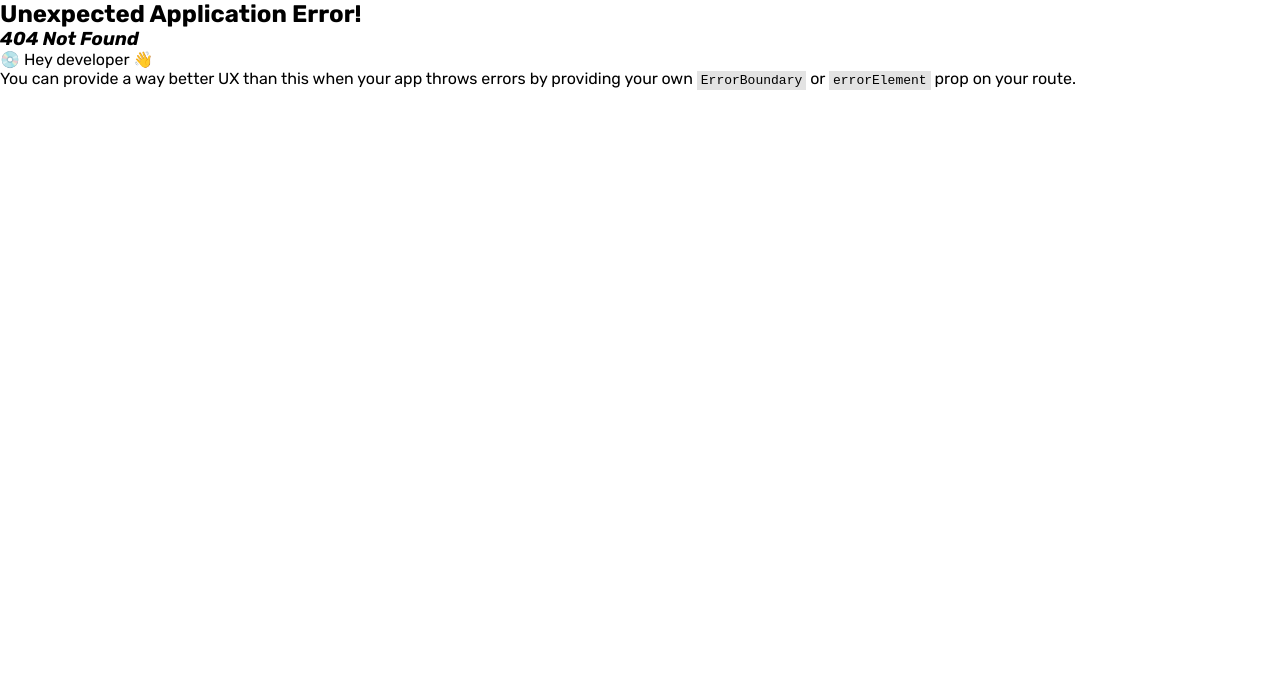
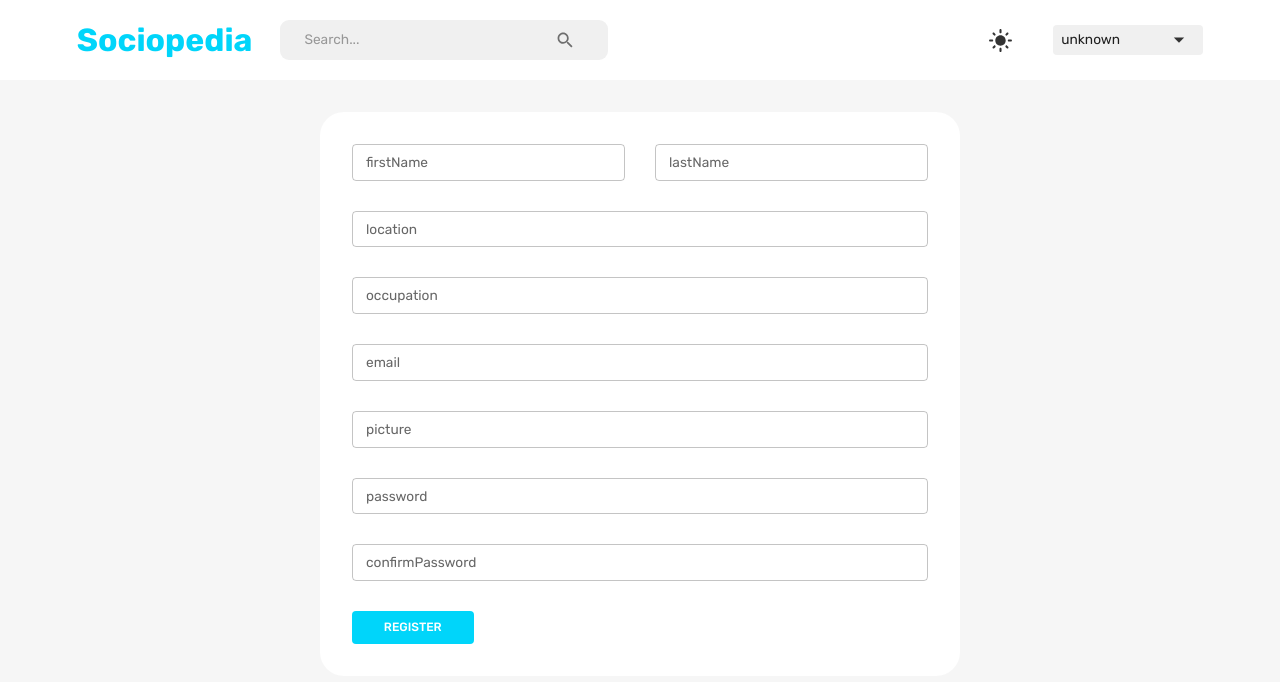
Before and after one commit to sinazarrin/social-media, a React (Vite) app in the folder client/: page /register in a window 1280 px wide. Before the commit this address had no page. Shown: the top 682 px of the page. Built offline with nearby package versions, Linux system fonts and the light colour scheme.

Commit message:
Implemented register page ui

```diff
--- /dev/null
+++ b/client/src/components/Form/Button/index.tsx
@@ -0,0 +1,10 @@
+import { CustomButton } from "./styled"
+
+
+const Button = ({variant, children, ...props}) => {
+  return (
+    <CustomButton variant={variant} {...props} >{children}</CustomButton>
+  )
+}
+
+export default Button
--- /dev/null
+++ b/client/src/components/Form/Button/styled.ts
@@ -0,0 +1,8 @@
+import { styled } from "@mui/material";
+import MuiButton from '@mui/material/Button'
+
+export const CustomButton = styled(MuiButton)(({ theme }) => ({
+    backgroundColor: theme.palette.primary.main,
+    color: theme.palette.background.alt,
+    "&:hover": { color: theme.palette.primary.main },
+}))
--- a/client/src/layout/index.tsx
+++ b/client/src/layout/index.tsx
@@ -1,16 +1,17 @@
 import { Suspense } from 'react'
 import { Outlet } from 'react-router-dom'
 import Header from './Header'
-import { Container } from './styled'
+import { CssBaseline, Grid } from '@mui/material'
 
 const Layout = () => {
   return (
-    <Container>
+    <Grid>
+      <CssBaseline />
       <Header />
       <Suspense fallback="loading...">
         <Outlet />
       </Suspense>
-    </Container>
+    </Grid>
   )
 }
 
--- a/client/src/layout/styled.ts
+++ /dev/null
@@ -1,6 +0,0 @@
-import { Grid, styled } from "@mui/material";
-
-export const Container = styled(Grid)(({theme}) => ({
-    background: theme.palette.background.default,
-    height: '100vh'
-}))
--- a/client/src/pages/Login/index.tsx
+++ /dev/null
@@ -1,55 +0,0 @@
-import React from 'react';
-import Input from "@/components/Form/Input";
-import { Button } from "@mui/material";
-import { useForm, SubmitHandler } from "react-hook-form";
-import { zodResolver } from '@hookform/resolvers/zod'
-import { registerSchema } from '@/validation/validationSchema';
-
-interface FormData {
-  firstName: string;
-  lastName: string,
-  location: string,
-  occupation: string,
-  image: string,
-  email: string,
-  password: string,
-  confirmPassword: string,
-}
-
-const Login: React.FC = () => {
-
-  const { handleSubmit, control, formState: { errors } } = useForm({
-    resolver: zodResolver(registerSchema), defaultValues: {
-      firstName: '',
-      lastName: '',
-      location: '',
-      occupation: '',
-      image: '',
-      email: '',
-      password: '',
-      confirmPassword: '',
-    }
-  });
-
-  const onSubmit: SubmitHandler<FormData> = async (data) => {
-    console.log(data);
-
-  };
-  console.log(errors);
-
-
-  return (
-    <form onSubmit={handleSubmit(onSubmit)}>
-      <Input name="firstName" control={control} label="firstName" />
-      <Input name="lastName" control={control} label="lastName" />
-      <Input name="location" control={control} label="location" />
-      <Input name="occupation" control={control} label="occupation" />
-      <Input name="email" control={control} label="email" />
-      <Input name="password" control={control} label="password" />
-      <Input name="confirmPassword" control={control} label="confirmPassword" />
-      <Button type="submit">Submit</Button>
-    </form>
-  );
-};
-
-export default Login;
--- /dev/null
+++ b/client/src/pages/Register/index.tsx
@@ -0,0 +1,103 @@
+import React from 'react';
+import Input from "@/components/Form/Input";
+import { Box, useMediaQuery } from "@mui/material";
+import { useForm, SubmitHandler } from "react-hook-form";
+import { zodResolver } from '@hookform/resolvers/zod'
+import { registerSchema } from '@/validation/validationSchema';
+import { useTheme } from '@emotion/react';
+import Button from '@/components/Form/Button';
+import { RegisterContainer } from './styled';
+
+interface FormData {
+  firstName: string;
+  lastName: string,
+  location: string,
+  occupation: string,
+  email: string,
+  picture: string,
+  password: string,
+  confirmPassword: string,
+}
+
+const Register: React.FC = () => {
+  const isNonMobileScreens = useMediaQuery("(min-width: 1000px)");
+  const isNonMobile = useMediaQuery("(min-width:600px)");
+
+  const { handleSubmit, control } = useForm({
+    resolver: zodResolver(registerSchema), defaultValues: {
+      firstName: '',
+      lastName: '',
+      location: '',
+      occupation: '',
+      email: '',
+      picture: '',
+      password: '',
+      confirmPassword: '',
+    }
+  });
+
+  const handleRegister: SubmitHandler<FormData> = async (data) => {
+    console.log(data);
+
+  };
+
+  return (
+    <RegisterContainer>
+      <Box width={isNonMobileScreens ? "50%" : "93%"}  >
+        <form onSubmit={handleSubmit(handleRegister)}>
+          <Box
+            sx={{
+              "& > div": { gridColumn: isNonMobile ? undefined : "span 4" },
+            }}
+          >
+            <Input
+              name="firstName"
+              control={control}
+              label="firstName"
+              sx={{ gridColumn: "span 2" }} />
+            <Input
+              name="lastName"
+              control={control}
+              label="lastName"
+              sx={{ gridColumn: "span 2" }} />
+            <Input
+              name="location"
+              control={control}
+              label="location"
+              sx={{ gridColumn: "span 4" }} />
+            <Input
+              name="occupation"
+              control={control}
+              label="occupation"
+              sx={{ gridColumn: "span 4" }} />
+            <Input
+              name="email"
+              control={control}
+              label="email"
+              sx={{ gridColumn: "span 4" }} />
+            <Input
+              name="picture"
+              control={control}
+              label="picture"
+              sx={{ gridColumn: "span 4" }} />
+            <Input
+              name="password"
+              control={control}
+              label="password"
+              type="password"
+              sx={{ gridColumn: "span 4" }} />
+            <Input
+              name="confirmPassword"
+              control={control}
+              label="confirmPassword"
+              type="password"
+              sx={{ gridColumn: "span 4" }} />
+            <Button  fullWidth type="submit">REGISTER</Button>
+          </Box>
+        </form>
+      </Box>
+    </RegisterContainer>
+  );
+};
+
+export default Register;
--- /dev/null
+++ b/client/src/pages/Register/styled.ts
@@ -0,0 +1,17 @@
+import { styled } from "@mui/material";
+import Box from "@mui/material/Box";
+
+export const RegisterContainer = styled(Box)(({ theme }) => ({
+    "&>.MuiBox-root": {
+        padding: '2rem',
+        margin: "2rem auto",
+        borderRadius: "1.5rem",
+        backgroundColor: theme.palette.background.alt,
+        "& form > .MuiBox-root": {
+            display: "grid",
+            gap: "30px",
+            gridTemplateColumns: "repeat(4, minmax(0, 1fr))",
+        }
+    },
+
+}))
--- a/client/src/routes.tsx
+++ b/client/src/routes.tsx
@@ -3,29 +3,31 @@ import { RouterProvider, createBrowserRouter } from "react-router-dom";
 import Layout from "./layout";
 
 const Home = lazy(() => import('./pages/Home'));
-const Login = lazy(() => import('./pages/Login'));
+const Register = lazy(() => import('./pages/Register'));
 
 
 const router = createBrowserRouter([
+
   {
     path: '/',
     element: <Layout />,
     children: [
       {
+        element: <Home />,
         index: true,
-        element: <Home />,
       },
       {
-        path: "login",
-        element: <Login />,
-      },
-    ]
+        path: 'register',
+        element: <Register />,
 
+      }
+    ],
   },
+
 ]);
 
 const routers = () => {
-  return <RouterProvider router={router}/>
+  return <RouterProvider router={router} />
 }
 
 export default routers
--- a/client/src/validation/validationSchema.ts
+++ b/client/src/validation/validationSchema.ts
@@ -1,14 +1,14 @@
 import { z } from "zod";
 
-
 export const registerSchema = z.object({
-    firstName: z.string().min(1,'firstName is required').min(2).max(30),
-    lastName: z.string().min(1,'lastName is required').min(2).max(35),
-    location: z.string().min(1,'location is required').min(5).max(100),
-    occupation: z.string().min(1,'occupation is required').min(5).max(100),
-    email: z.string().min(1,'email is required').email(),
-    password: z.string().min(1,'password is required').min(5).max(20),
-    confirmPassword: z.string().min(1,'confirmPassword is required').min(5).max(20),
+    firstName: z.string().min(1, 'firstName is required').min(2).max(30, 'string should not exceed 30 characters'),
+    lastName: z.string().min(1, 'lastName is required').min(2).max(35, 'string should not exceed 35 characters'),
+    location: z.string().min(1, 'location is required').min(5).max(100, 'string should not exceed 100 characters'),
+    occupation: z.string().min(1, 'occupation is required').min(5).max(100, 'string should not exceed 100 characters'),
+    email: z.string().min(1, 'email is required').email(),
+    picture: z.string().min(1, 'image is required'),
+    password: z.string().min(1, 'password is required').min(5).max(20, 'password should not exceed 20 characters'),
+    confirmPassword: z.string().min(1, 'confirmPassword is required').min(5).max(20, 'password should not exceed 20 characters'),
 }).refine((data) => data.password === data.confirmPassword, {
     message: "Passwords must be the same",
     path: ["confirmPassword"]
```
